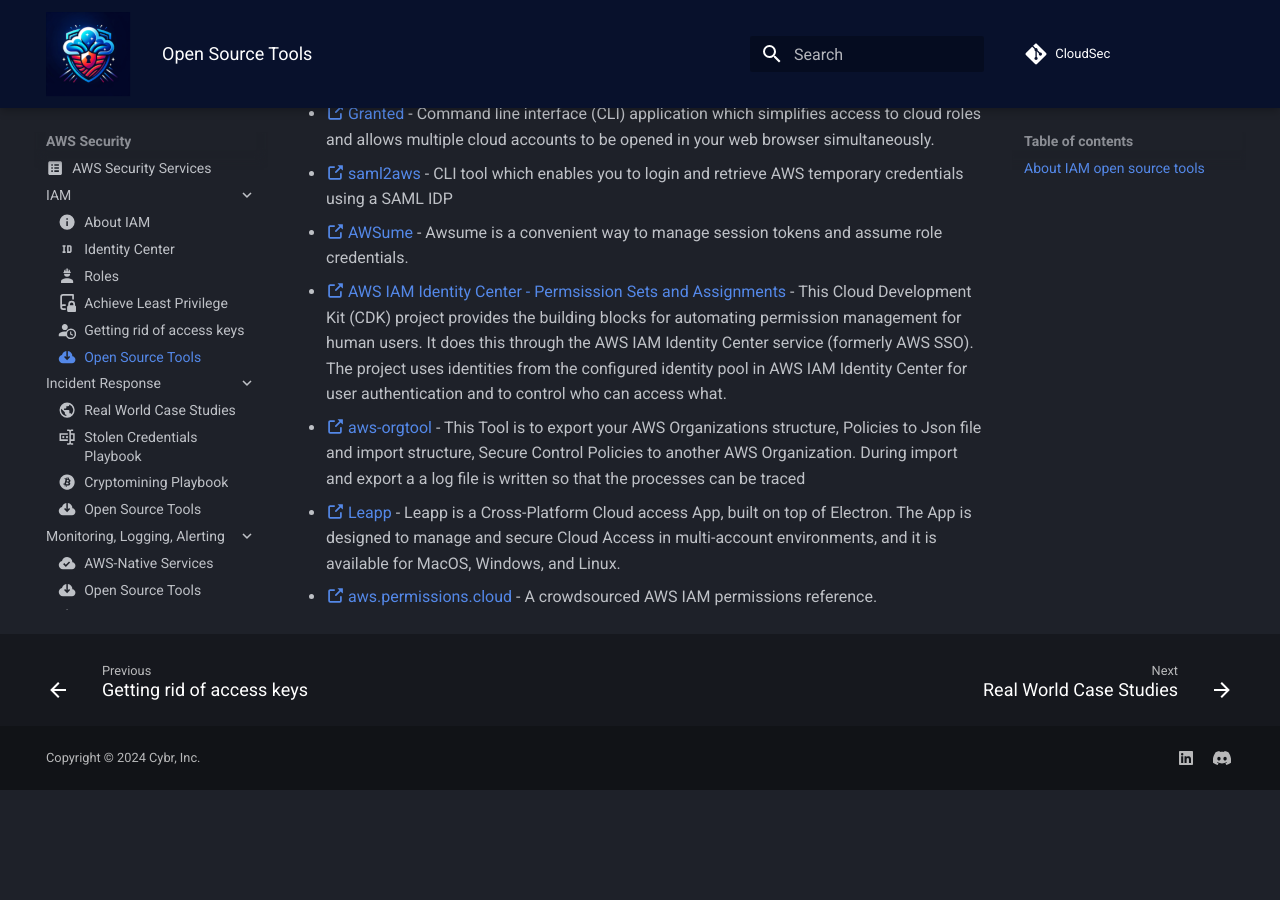
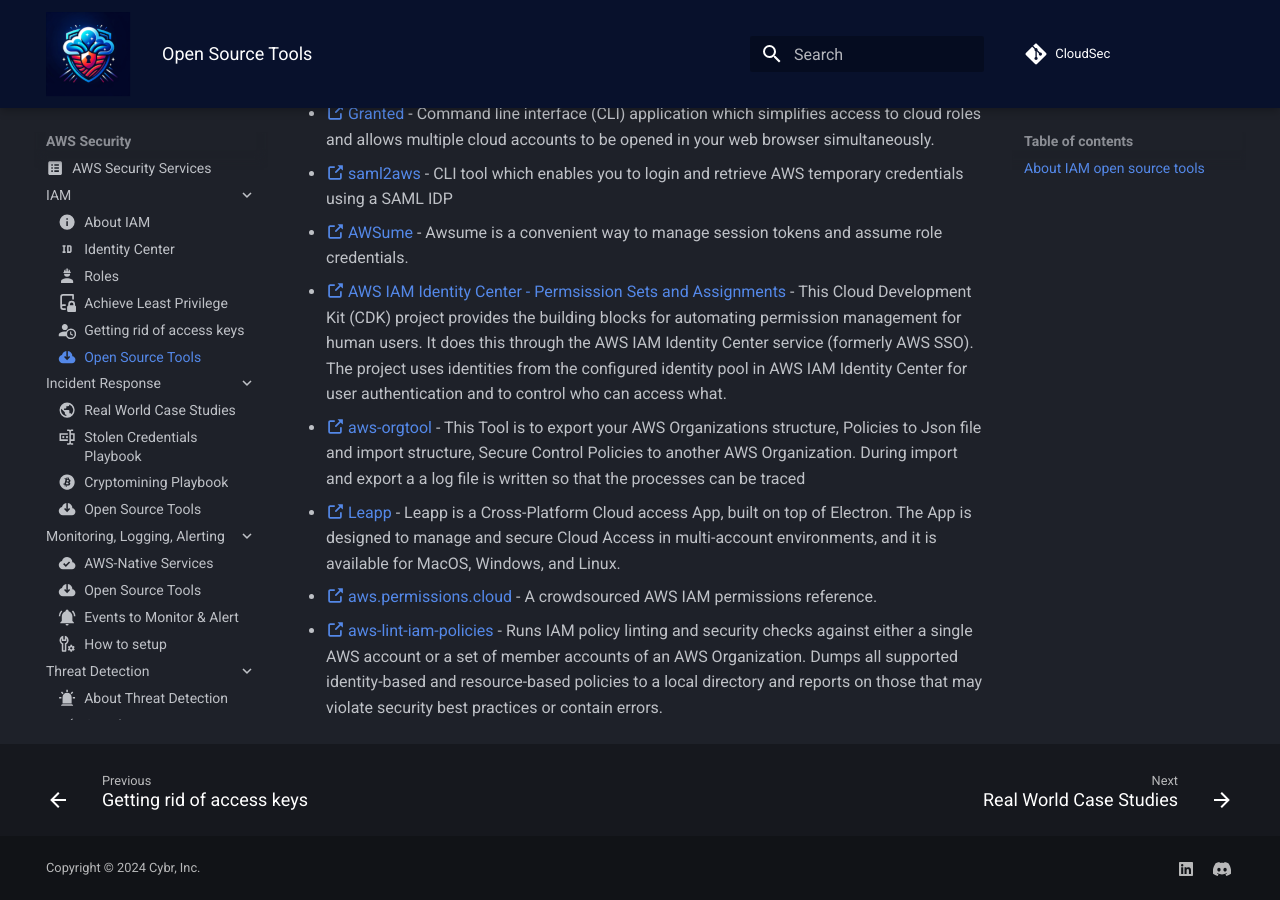
Before and after one commit to Cybr-Inc/CloudSec, an MkDocs documentation site: the page built from docs/aws/iam/open-source-tools.md, in a window 1280 px wide and 900 px high, scrolled down 567 px. Built offline with MkDocs 1.6.1 and Material for MkDocs 9.7.7, drawn with Linux system fonts in a browser that asks for light colours; comment, search, counter and statistics services are not loaded; before the commit the page ends 1357 px from its top, so only the background shows below that.

Commit message:
added aws-lint-iam-policies

```diff
--- a/docs/aws/iam/open-source-tools.md
+++ b/docs/aws/iam/open-source-tools.md
@@ -17,3 +17,4 @@ IAM is challenging enough on its own, no need to make it even more challenging b
 - [ :octicons-link-external-16: aws-orgtool](https://github.com/daknhh/aws-orgtool) - This Tool is to export your AWS Organizations structure, Policies to Json file and import structure, Secure Control Policies to another AWS Organization. During import and export a a log file is written so that the processes can be traced
 - [ :octicons-link-external-16: Leapp](https://github.com/Noovolari/leapp) - Leapp is a Cross-Platform Cloud access App, built on top of Electron. The App is designed to manage and secure Cloud Access in multi-account environments, and it is available for MacOS, Windows, and Linux.
 - [ :octicons-link-external-16: aws.permissions.cloud](https://github.com/iann0036/aws.permissions.cloud) - A crowdsourced AWS IAM permissions reference.
+- [ :octicons-link-external-16: aws-lint-iam-policies](https://github.com/welldone-cloud/aws-lint-iam-policies) - Runs IAM policy linting and security checks against either a single AWS account or a set of member accounts of an AWS Organization. Dumps all supported identity-based and resource-based policies to a local directory and reports on those that may violate security best practices or contain errors.
```
